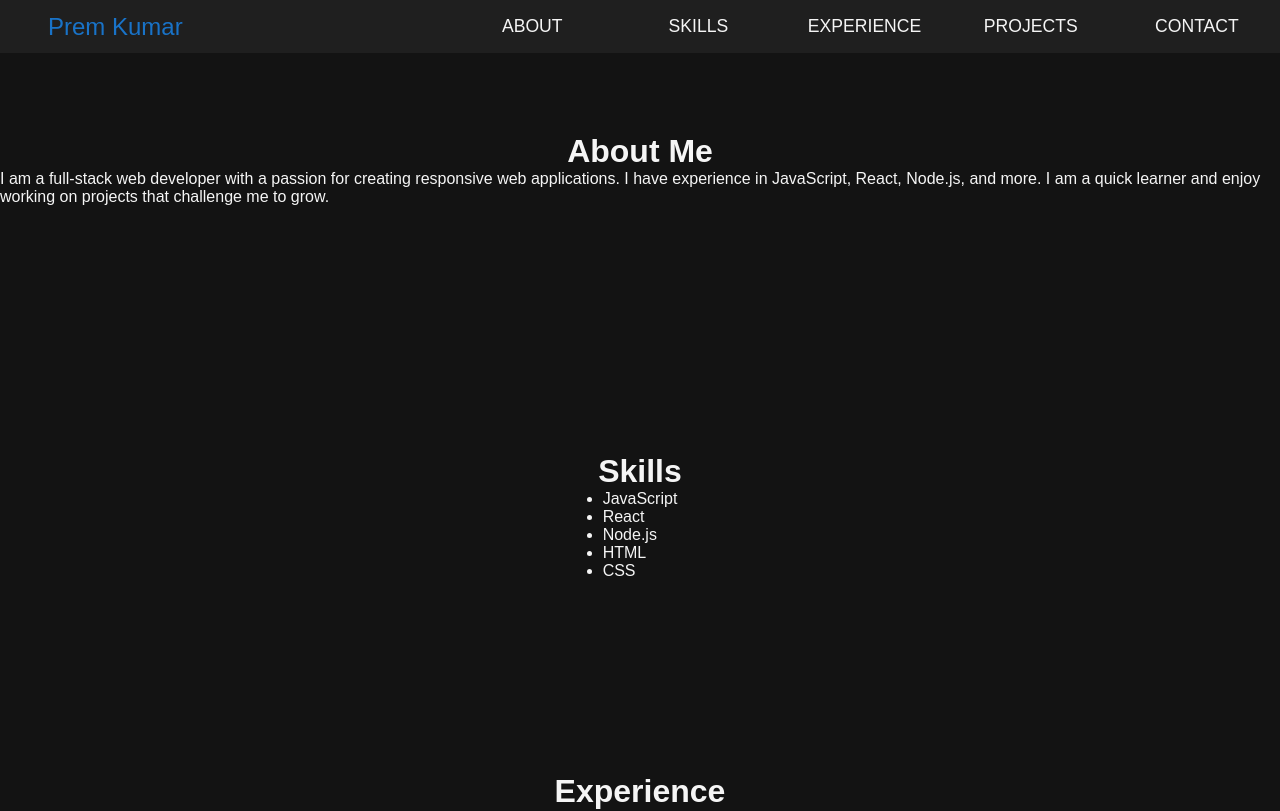
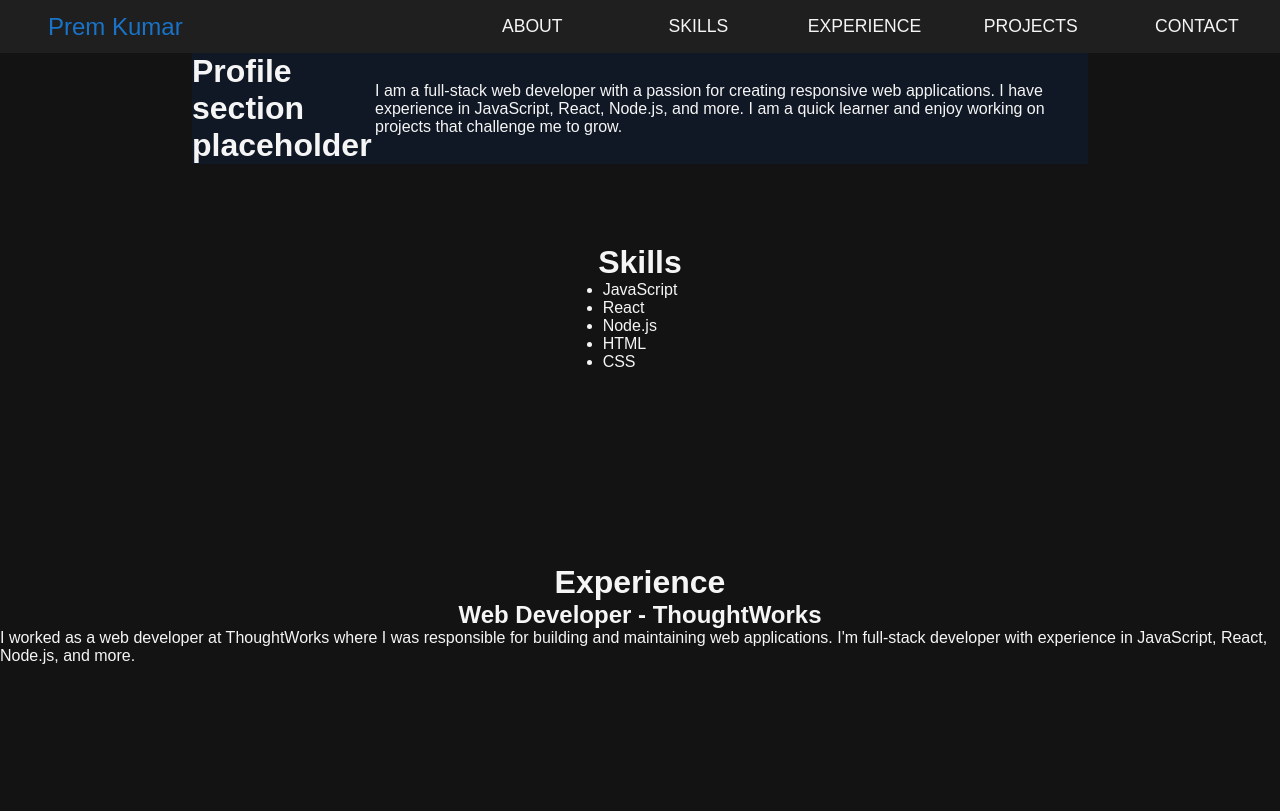
Before and after one commit to premkpavuluri/portfolio_v1, a React (Create React App) app: page / in a window 1280 px wide. Shown: the top 811 px of the page. Built offline with nearby package versions, Linux system fonts and the light colour scheme.

Commit message:
Prem | Add: New styled component for About card

```diff
--- a/src/components/About.jsx
+++ b/src/components/About.jsx
@@ -1,14 +1,15 @@
 import React from "react";
+import {AboutCard} from "../styles/PortfolioComponents";
 
 const About = ({id}) => {
-  return (<div className={"section"} id={id}>
-    <h1>About Me</h1>
+  return (<AboutCard id={id}>
+    <h1>Profile section placeholder</h1>
     <p>
       I am a full-stack web developer with a passion for creating responsive web applications. I have experience in
       JavaScript, React, Node.js, and more. I am a quick learner and enjoy working on projects that challenge me to
       grow.
     </p>
-  </div>);
+  </AboutCard>);
 }
 
 export default About;
--- a/src/styles/PortfolioComponents.jsx
+++ b/src/styles/PortfolioComponents.jsx
@@ -59,10 +59,22 @@ const NameLogo = styled.div`
     }
 `;
 
+const AboutCard = styled.div`
+    background-color: var(--primary-background-color);
+    color: var(--text-color);
+    width: 70%;
+    display: flex;
+    margin-left: auto;
+    margin-right: auto;
+    align-items: center;
+    justify-content: center;
+`
+
 export {
   PortfolioContainer,
   HeaderBox,
   NavBar,
   NavBtn,
-  NameLogo
+  NameLogo,
+  AboutCard
 };
```
